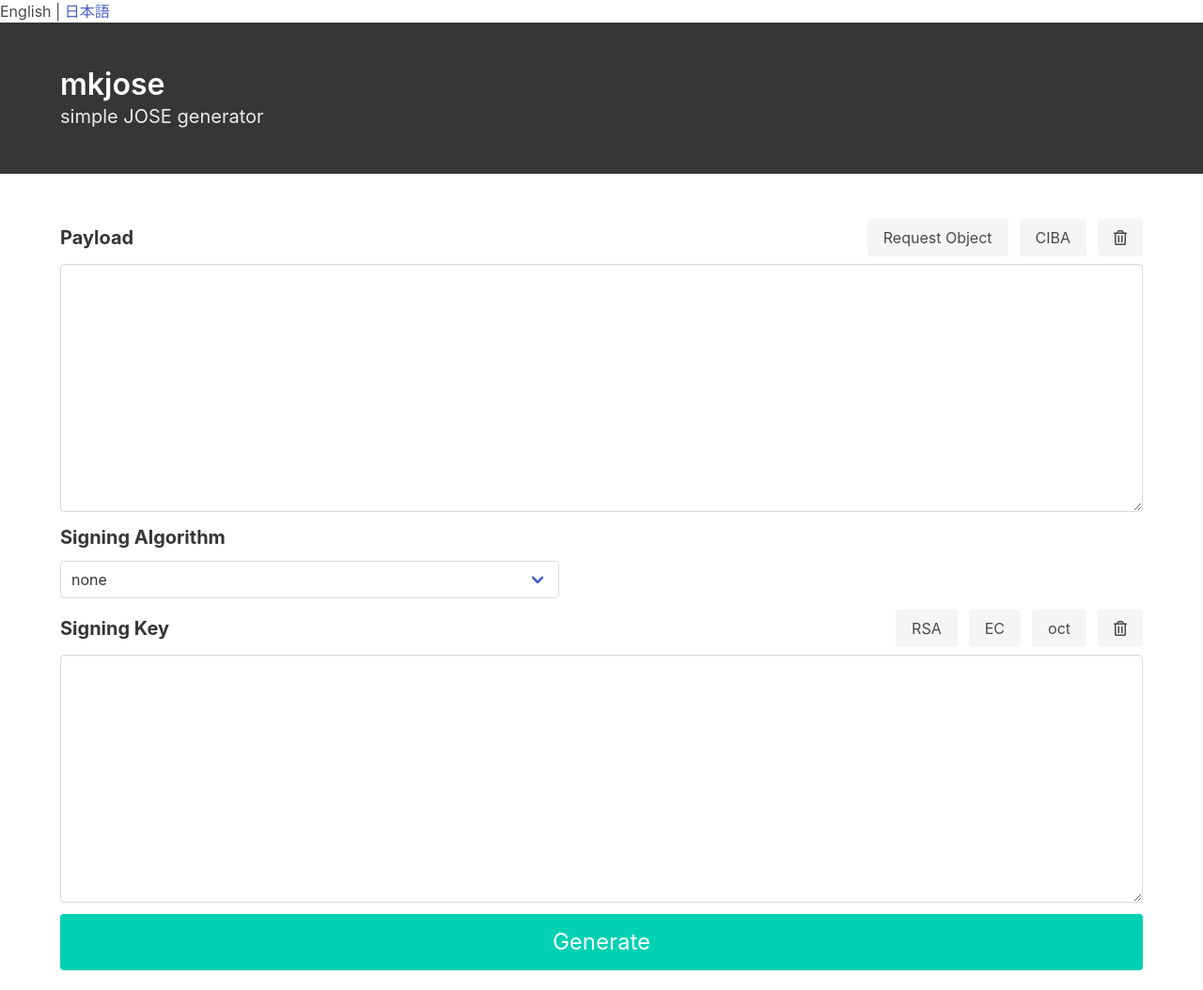
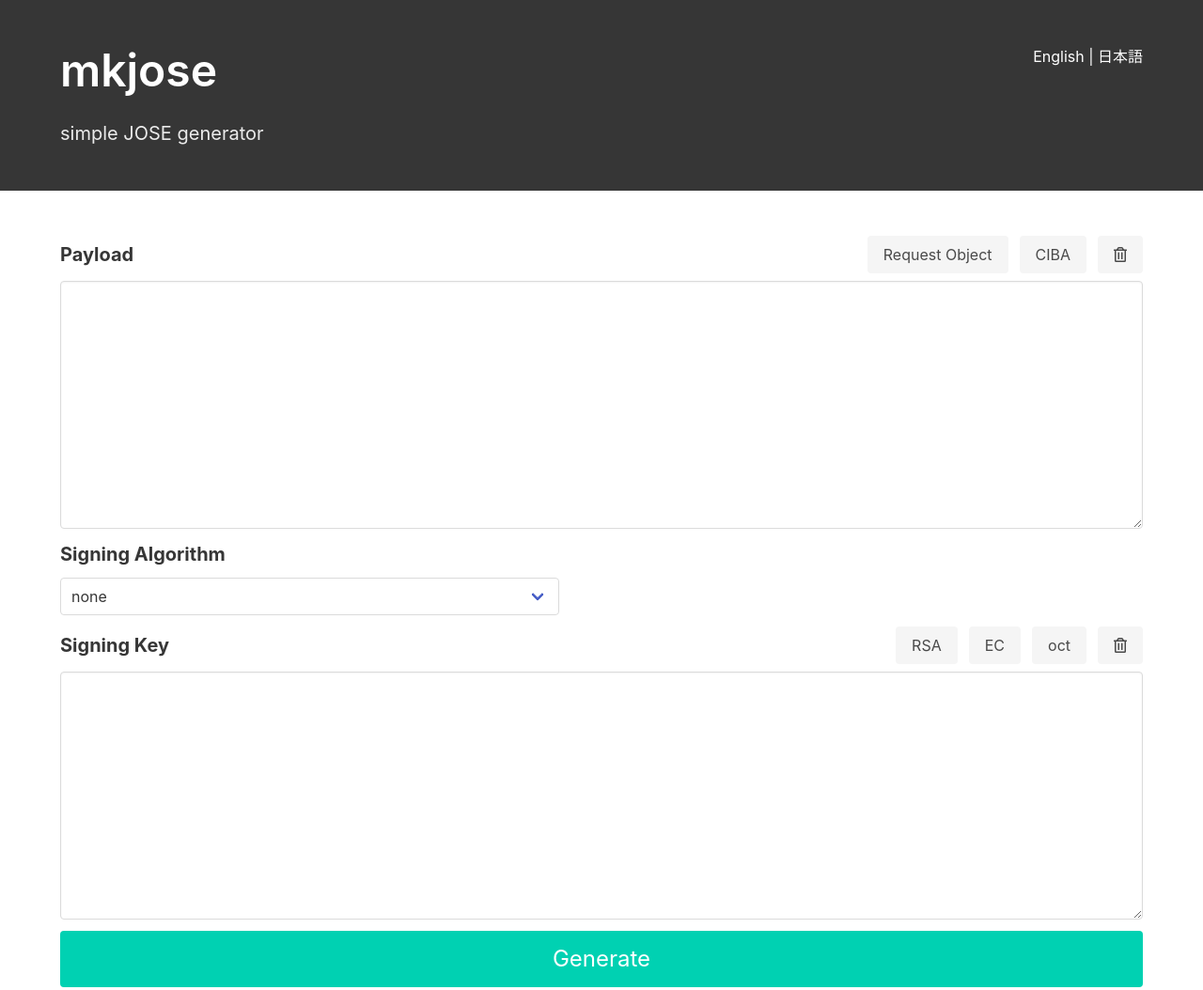
Before and after one commit to authlete/mkjose, a plain HTML site: page src/main/webapp/index.html in a window 1280 px wide. Shown: the top 1054 px of the page at 94% size. Drawn offline with nearby package versions, Linux system fonts and the light colour scheme.

Commit message:
Change lang selector

```diff
--- a/src/main/webapp/css/index.css
+++ b/src/main/webapp/css/index.css
@@ -6,3 +6,7 @@
 .modal-content {
   width: 800px;
 }
+
+.title {
+  margin-bottom: 3rem !important;
+}
--- a/src/main/webapp/index.html
+++ b/src/main/webapp/index.html
@@ -11,15 +11,14 @@
 </head>
 <body class="font-default">
 
-  <div id="language-switch">
-    English |
-    <a href="index.ja.html">日本語</a>
-  </div>
-
   <section class="hero is-dark">
     <div class="hero-body">
       <div class="container">
-        <h1 class="title">
+        <div id="language-switch" class="is-pulled-right">
+          English |
+          <a href="index.ja.html">日本語</a>
+        </div>
+        <h1 class="title is-size-1">
           mkjose
         </h1>
         <h3 class="subtitle">
@@ -323,7 +322,7 @@
   </div>
 
   <footer class="footer">
-    <div class="container">
+    <div class="container is-size-5">
       <ul>
         <li>
           This service is provided as a free service by <a href="https://www.authlete.com/">Authlete, Inc</a>, and will never log or store any input data and keys.
```
